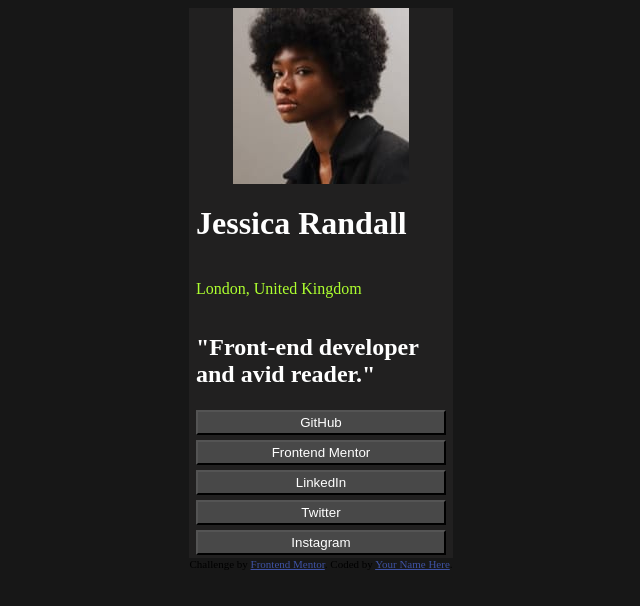
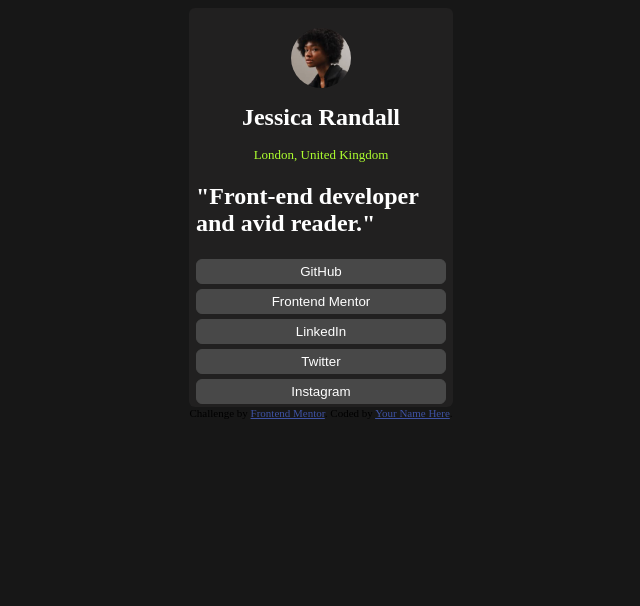
Before and after one commit to LeoFernandez037/Git, a plain HTML site: page Tarea1/index.html in a window 1280 px wide. Shown: the whole page, without its empty margins (319-959 px from the left). Drawn offline with Linux system fonts and the light colour scheme.

Commit message:
edicion3

```diff
--- a/Tarea1/index.html
+++ b/Tarea1/index.html
@@ -17,7 +17,7 @@
 <body>
   <div class="contenedorDinamico">
     <div class="contenedorImagen">
-      <img src="avatar-jessica.jpeg" alt="image not found">
+      <img class="redonda" src="avatar-jessica.jpeg" alt="image not found">
     </div>
     <div class="Contenedor1">
       <h1 class="nombre">
@@ -26,7 +26,7 @@
       <p class="ubicacion">
         London, United Kingdom
       </p>
-      <h2 class= "nombre">
+      <h2 class= "descripcion">
         "Front-end developer and avid reader."
       </h2>
       <div class="container">
--- a/Tarea1/style.css
+++ b/Tarea1/style.css
@@ -11,25 +11,50 @@ body{
     align-items: center;
     flex-wrap: wrap;
     flex-direction: column;
+    border-radius: 6px;
+}
+
+.redonda{
+    border-radius: 100%;
+    width: 60px;
+    height: 60px;
 }
 
 .contenedorImagen{
+    width: auto;
+    height: auto;
+    margin-top: 20px;
     display: flex;
     flex-wrap: wrap;
     flex-direction: column-reverse;
     align-content: center;
-    border-radius: 100%;
+
 }
 .nombre{
+    display: flex;
     width: auto;
     height: auto;
-
     color: white;
-
+    font-size: x-large;
+    justify-content: center;
 }
 .ubicacion{
+    display: flex;
+    margin: 0px;
     color: greenyellow;
+    font-size: small;
+    justify-content: center;
 }
+
+.descripcion{
+    display: flex;
+    width: auto;
+    height: auto;
+    color: white;
+    font-size: x-large;
+    justify-content: center;
+}
+
 .Contenedor1{
     width: 250px;
     display: flex;
@@ -48,6 +73,8 @@ body{
 button {
     width: 250px;
     height: 25px;
+    border: 1px solid rgb(72, 72, 72);
     background: rgb(72, 72, 72);
     color: rgb(255, 255, 255);
+    border-radius: 6px;
 }
```
